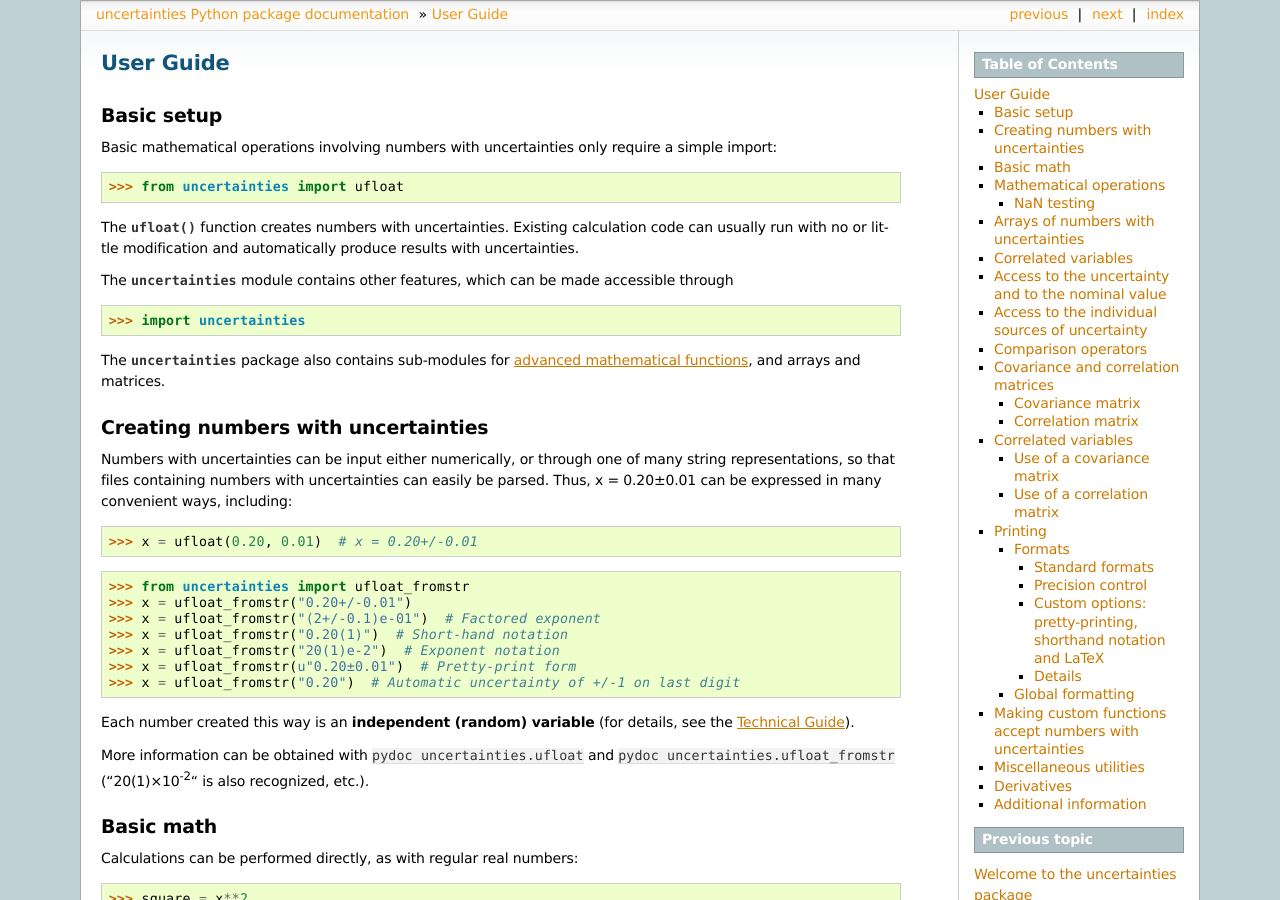
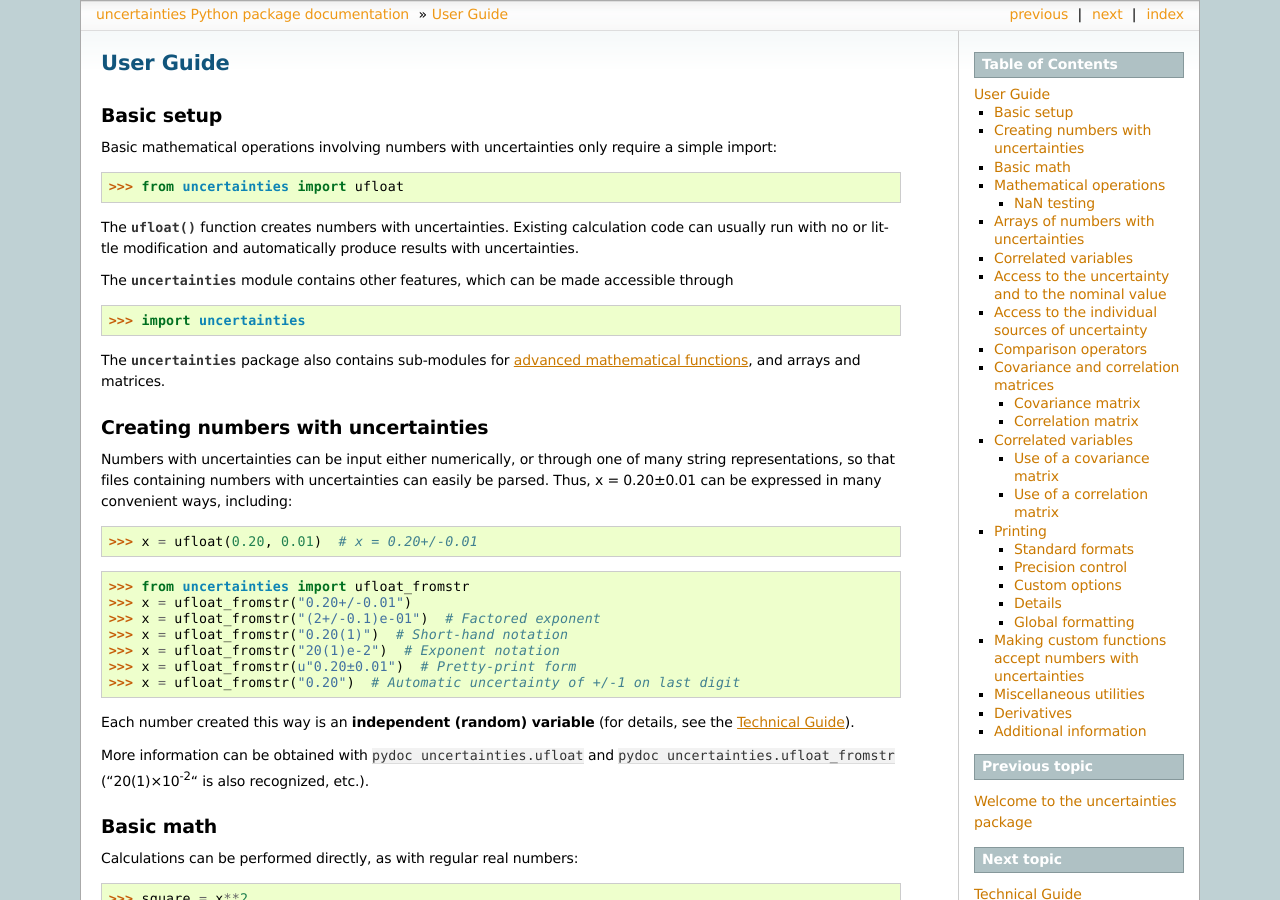
Before and after one commit to lmfit/uncertainties, a Sphinx documentation site: the page built from doc/user_guide.rst, in a window 1280 px wide and 900 px high. Built offline with Sphinx 7.4.7, drawn with Linux system fonts in a browser that asks for light colours; pages that are not in the unit, such as notebooks, are missing from menus; the version number could not be read and is left out; some of the changed text lies outside the part shown.

Commit message:
Simpler structure.

```diff
--- a/doc/user_guide.rst
+++ b/doc/user_guide.rst
@@ -391,11 +391,8 @@ The resulting form can generally be parsed back with
 The nominal value and the uncertainty always have the **same
 precision**: this makes it easier to compare them.
 
-Formats
--------
-
 Standard formats
-^^^^^^^^^^^^^^^^
+----------------
 
 .. Formatting method:
 
@@ -423,7 +420,7 @@ that works with floats produces similar results when running with
 numbers with uncertainties.
 
 Precision control
-^^^^^^^^^^^^^^^^^
+-----------------
 
 .. Precision control:
 
@@ -455,8 +452,8 @@ Automatic number of digits on the uncertainty: 0.200+/-0.010
 >>> print x
 0.200+/-0.010
 
-Custom options: pretty-printing, shorthand notation and LaTeX
-^^^^^^^^^^^^^^^^^^^^^^^^^^^^^^^^^^^^^^^^^^^^^^^^^^^^^^^^^^^^^
+Custom options
+--------------
 
 .. Options:
 
@@ -493,7 +490,7 @@ formatting options. They can be added at the end of the format string:
 These non-standard formatting options **can be combined** (when meaningful).
 
 Details
-^^^^^^^
+-------
 
 .. Common exponent:
 
```
